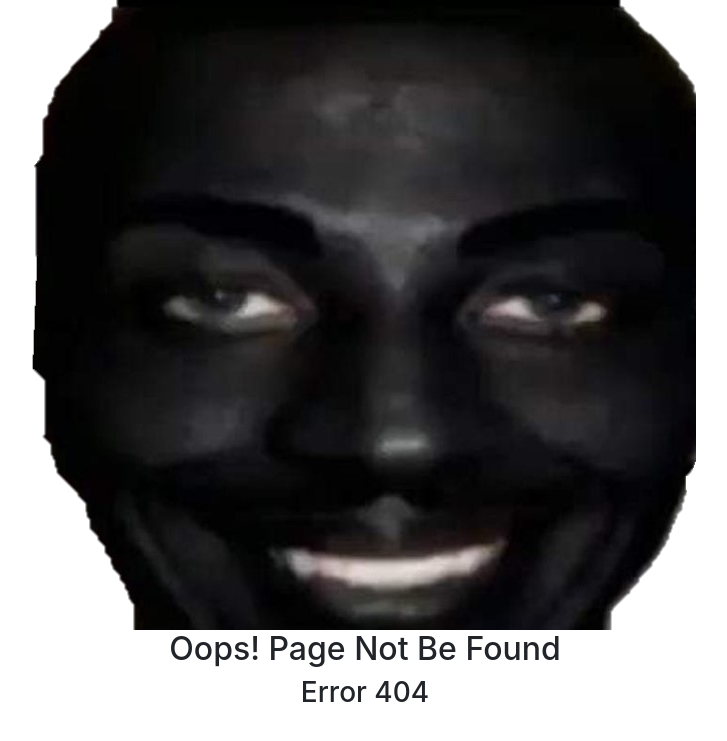
After one commit to rafaelfelipeaguiar/Atividade_Final_Web, a PHP site: page /erro404.php in a window 1280 px wide. The commit adds this page. Shown: the top 741 px of the page, without its empty margins (275-1002 px from the left). Run offline with PHP 8.4, Linux system fonts and the light colour scheme.

Commit message:
correções

```diff
--- a/_parts/_header.php
+++ b/_parts/_header.php
@@ -38,7 +38,7 @@ $arqui = explode(DIRECTORY_SEPARATOR,$_SERVER['PHP_SELF']);
   <div
     class="p-4 text-center bg-image"
     style="
-      background-image: url('css/fundo.jpg'); width: 100%; height: 450px;
+      background-image: url('images/fundo.jpg'); width: 100%; height: 450px;
       ">
     <div class="mask" style="background-color: rgba(0, 0, 0, 0.6); margin-top: 50px;">
       <div class="d-flex justify-content-center align-items-center h-100">
--- /dev/null
+++ b/erro404.php
@@ -0,0 +1,25 @@
+<!DOCTYPE html>
+<html lang="pt-br">
+<head>
+	<meta charset="utf-8">
+	<meta http-equiv="X-UA-Compatible" content="IE=edge">
+	<meta name="viewport" content="width=device-width, initial-scale=1">
+	<title>404 Error Page</title>
+	<!-- Bootstrap -->
+	<link rel="stylesheet" href="https://maxcdn.bootstrapcdn.com/bootstrap/4.0.0/css/bootstrap.min.css">
+</head>
+<body>
+    <center>
+	<div>
+		<div class="container">
+			<div>
+                <div style="background-image: url('images/kkkkk.png'); height: 630px; width: 670px; ">
+                </div>
+				<h2>Oops! Page Not Be Found</h2>
+                <h3>Error 404</h3>
+			</div>
+		</div>
+	</div>
+    </center>
+</body>
+</html>
```
Also changed, not shown: images/fundo.jpg (renamed from css/fundo.jpg), images/kkkkk.png (added).
